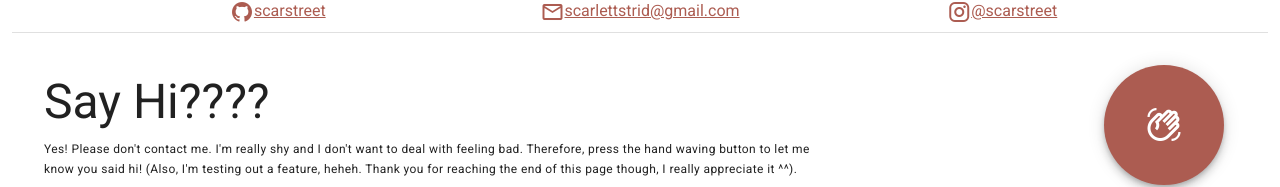
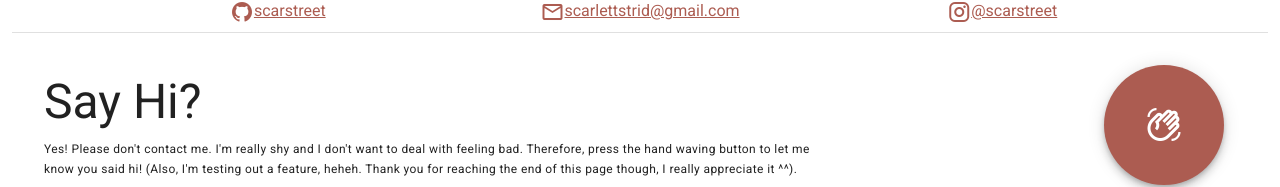
Before and after one commit to scarstreet/mein-site, a Vue app: page / in a window 1280 px wide. Shown: the part 1678-1865 px from the top of the page. Built offline with nearby package versions, Linux system fonts and the light colour scheme.

Commit message:
Smol graphic edits

```diff
--- a/src/components/Home/SayHi.vue
+++ b/src/components/Home/SayHi.vue
@@ -55,7 +55,7 @@ import db from '@/firebase';
 export default Vue.extend({
   name: 'SayHi',
   data: () => ({
-    title: 'Say Hi????',
+    title: 'Say Hi?',
     text: "Yes! Please don't contact me. I'm really shy and I don't want to deal with feeling bad. Therefore, press the hand waving button to let me know you said hi! (Also, I'm testing out a feature, heheh. Thank you for reaching the end of this page though, I really appreciate it ^^).",
     hiLoad: false,
     hiPressed: false,
```
